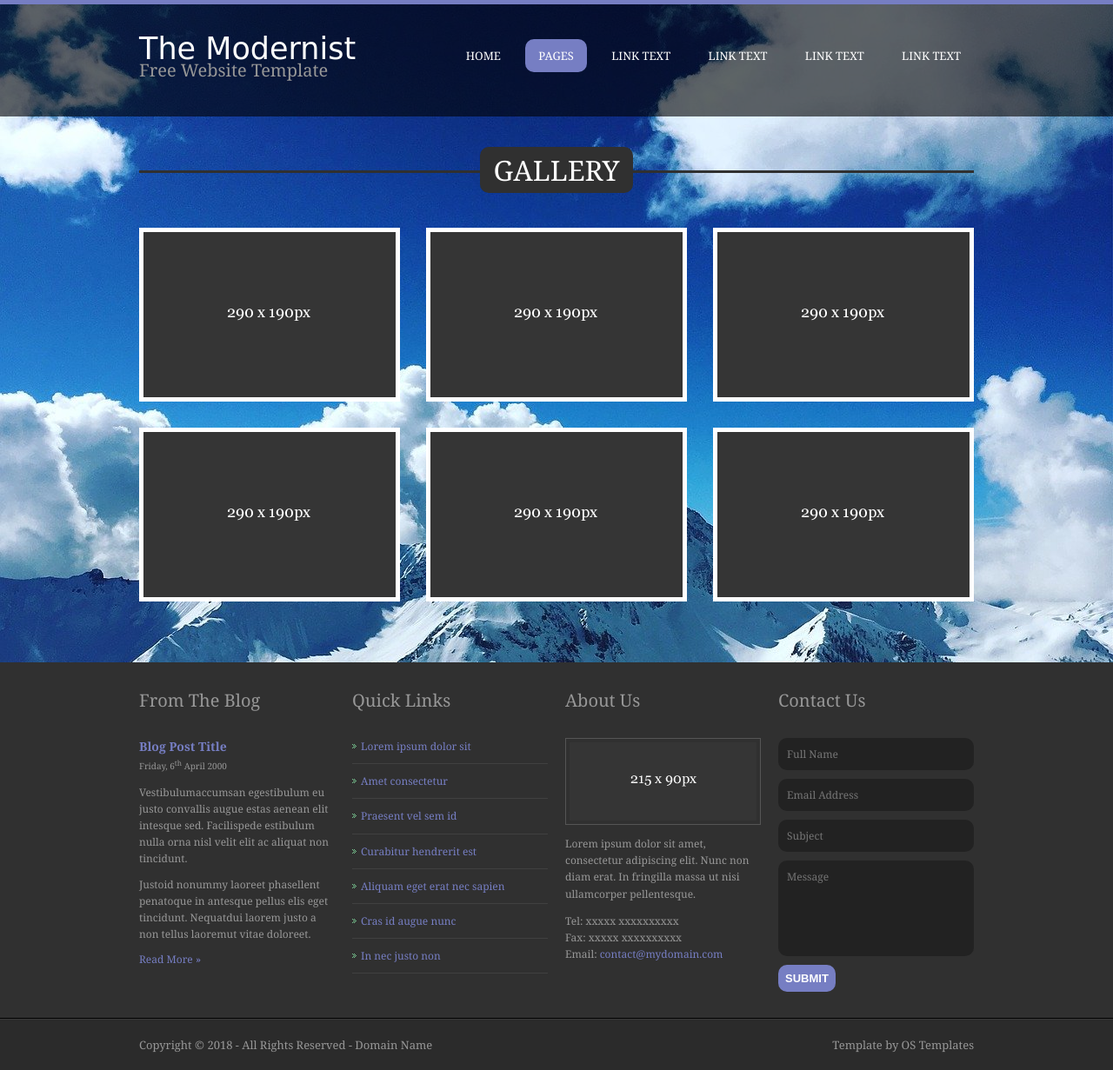
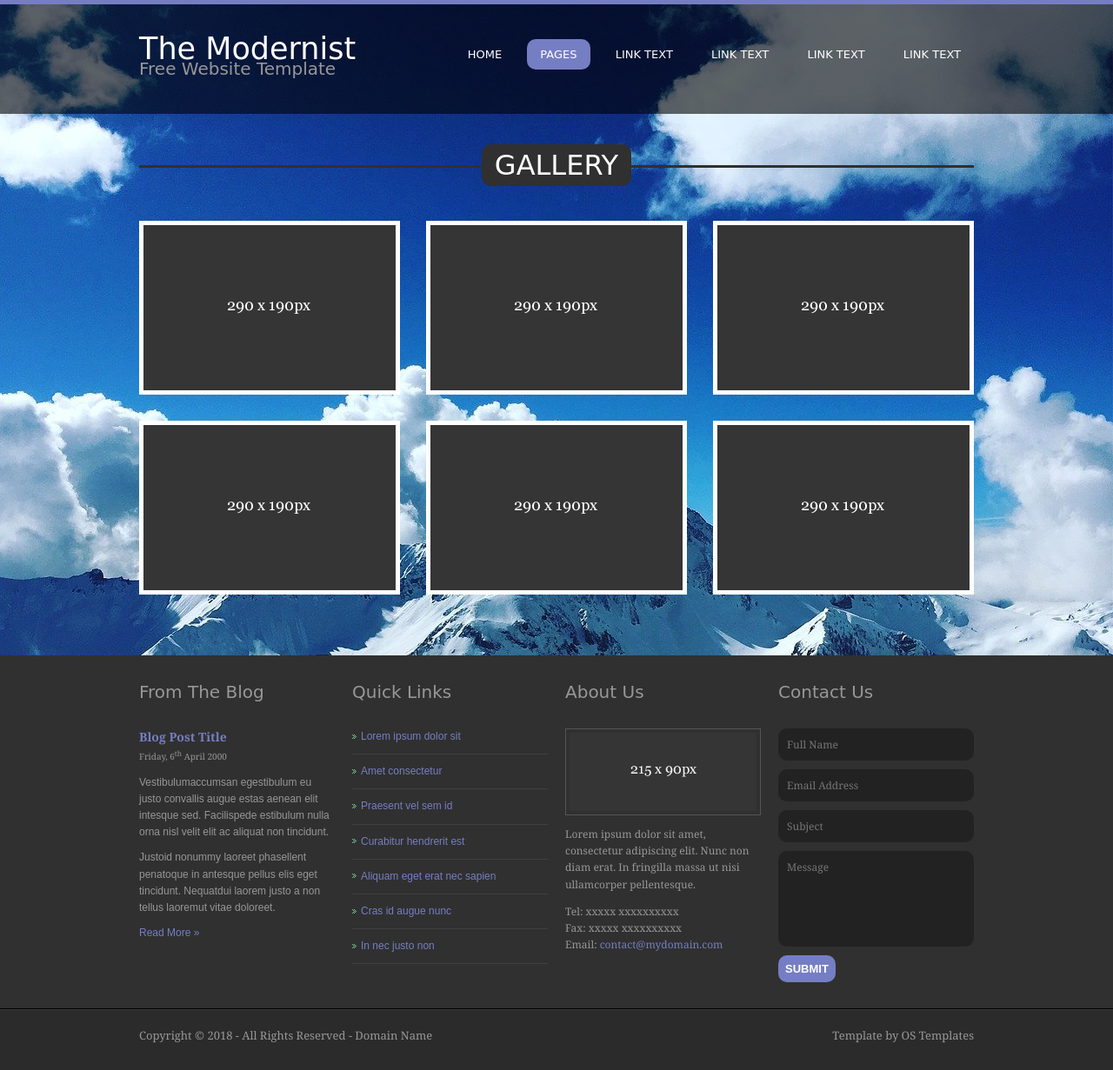
Before and after one commit to FanhaoNieLucas/FIT1050Assignment3, a plain HTML site: page pages/gallery.html in a window 1280 px wide. Shown: the whole page at 87% size. Drawn offline with Linux system fonts and the light colour scheme.

Commit message:
assignment3 version2

```diff
--- a/layout/styles/layout.css
+++ b/layout/styles/layout.css
@@ -29,13 +29,13 @@ File: Layout CSS
 #header #logo{float:left;}
 #header #logo h1, #header #logo p{font-weight:normal; font-style:normal; text-transform:none;}
 #header #logo h1{font-size:35px; line-height:22px; font-family: 'ZCOOL KuaiLe', cursive;}
-#header #logo p{margin:0; padding:0; font-size:20px;}
+#header #logo p{margin:0; padding:0; font-size:20px;font-family: 'ZCOOL KuaiLe', cursive;}
 
 
 /* Content Area
 ---------------------------------------------------------------------------------------------------------------*/
 #container{padding:40px 0; line-height:1.6em;}
-#container h1, #container h2, #container h3, #container h4, #container h5, #container h6{margin-bottom:20px;}
+#container h1, #container h2, #container h3, #container h4, #container h5, #container h6{margin-bottom:20px;font-family: 'ZCOOL KuaiLe', cursive;}
 #container section{display:block; width:100%; margin:0 0 40px 0; padding:0;}
 #container .last{margin:0;}
 #container .more{text-align:right;}
@@ -68,16 +68,16 @@ File: Layout CSS
 #footer{padding:30px 0; font-size:12px; line-height:1.6em;}
 #footer::after{display:block; visibility:hidden; height:0; clear:both; content:"";}
 
-#footer h2.title{font-size: 20px; margin-bottom:30px; text-transform:none;}
+#footer h2.title{font-size: 20px; margin-bottom:30px; text-transform:none;font-family: 'ZCOOL KuaiLe', cursive;}
 
 /* Blogposts */
 #footer article header, #footer article address, #footer article time, #footer article p{margin:0; padding:0;}
-#footer article p{margin-top:10px;}
+#footer article p{margin-top:10px;font-family: 'Nunito', sans-serif;}
 #footer article .header h2{font-size:14px; font-weight:bold; text-transform:none;}
 #footer article address, #footer article time{font-size:10px; font-style:normal;}
 
 /* Quick Links */
-#footer nav ul li{margin:10px 0 0 0; padding:0 0 10px 0;}
+#footer nav ul li{margin:10px 0 0 0; padding:0 0 10px 0;font-family: 'Nunito', sans-serif;}
 #footer nav ul li:first-child, #footer nav ul li.first{margin-top:0;}
 #footer nav ul li a{padding:0 0 0 10px; background-position:left center; background-repeat:no-repeat;}
 
@@ -101,7 +101,7 @@ File: Layout CSS
 nav ul{margin:0; padding:0; list-style:none;}
 
 /* Top Navigation */
-#header nav{display:block; float:right; margin:0; padding:0; clear:right;}
+#header nav{display:block; float:right; margin:0; padding:0; clear:right;font-family: 'ZCOOL KuaiLe', cursive;}
 #header nav ul{}
 #header nav ul li{display:inline-block; margin-left:10px; text-transform:uppercase;}
 #header nav ul li:first-child{margin-left:0;}
@@ -169,7 +169,7 @@ table tbody tr.dark{}
 #showcase ul li{display:block; position:relative; float:left; width:300px; margin:0 0 30px 30px;}
 #showcase ul li:first-child, #showcase ul li.first{margin-left:0;}
 #showcase ul li figure{}
-#showcase ul li a{display:block; font-size:14px;}
+#showcase ul li a{display:block; font-size:14px;font-family: 'Nunito', sans-serif;}
 #showcase ul li a strong{display:block; position:absolute; bottom:5px; left:5px; width:270px; margin:0; padding:5px 10px; text-align:center; font-weight:normal; text-transform:uppercase;}
 #showcase ul li a:hover strong{display:none;}
 
```
Also changed, not shown: index.html (+4 -0 lines).
